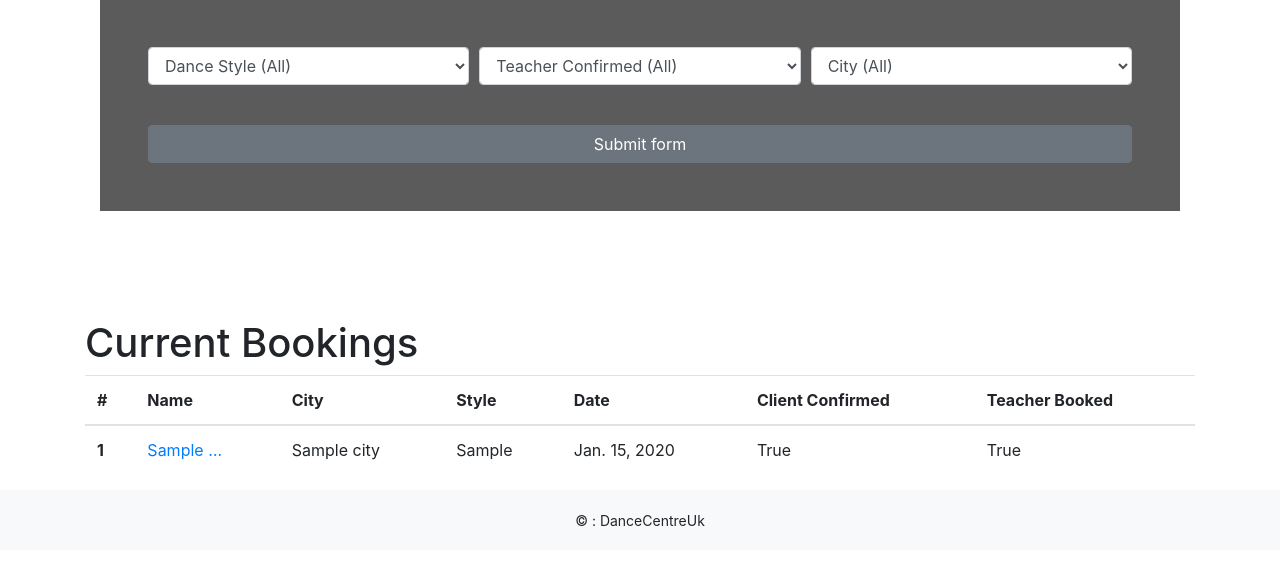
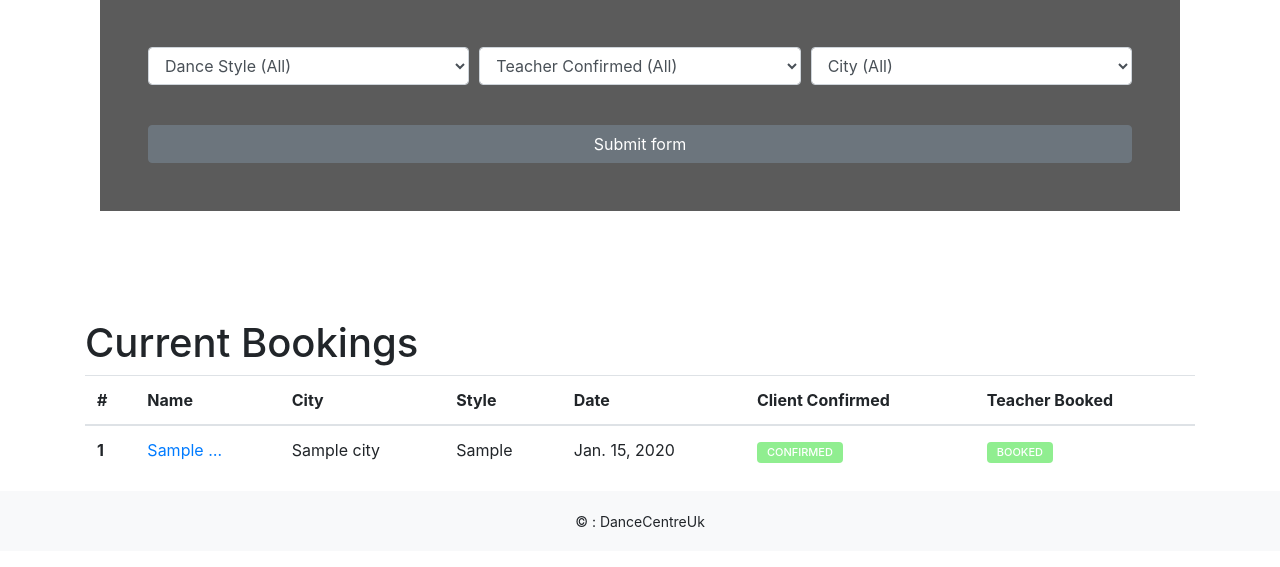
Before and after one commit to dancecentreuk/partynew, a Django app: page / in a window 1280 px wide. Shown: the part 102-669 px from the top of the page. Run offline with Django 3.2, Linux system fonts and the light colour scheme; tables that the repository leaves empty hold one stand-in row (values such as "Sample post"); some libraries are stand-ins or nearby versions.

Commit message:
updated booking page buttons

```diff
--- a/templates/pages/index.html
+++ b/templates/pages/index.html
@@ -93,8 +93,22 @@
       <td>{{ booking.city }}</td>
       <td>{{ booking.dance_style }}</td>
       <td>{{ booking.event_date }}</td>
-      <td>{{ booking.booking_sent }}</td>
-      <td>{{ booking.teacher_confirmed }}</td>
+      <td>{% if booking.booking_sent == True %}
+          <span class="true_button">confirmed</span>
+          {% else %}
+          <span class="false_button">Not Confirmed</span>
+          {% endif %}
+      </td>
+
+      <td>{% if booking.teacher_confirmed == True %}
+          <span class="true_button">Booked</span>
+          {% else %}
+          <span class="false_button">Not Booked</span>
+          {% endif %}
+
+      </td>
+
+
     </tr>
     {% endfor %}
   </tbody>
```
